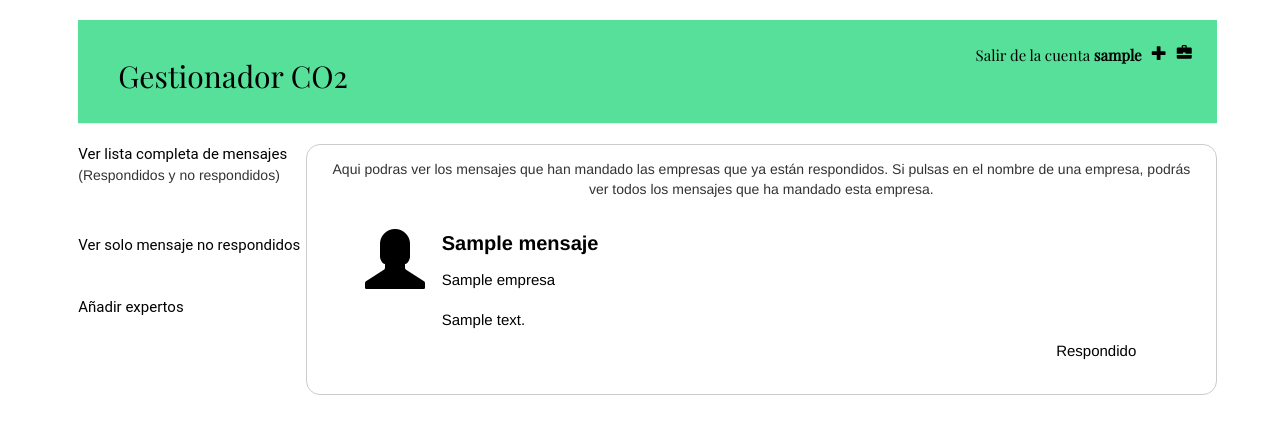
After one commit to apesantvin/proyecto, a Django app: page /inicio_experto in a window 1280 px wide. The commit adds this page. Shown: the top 434 px of the page. Run offline with Django 3.2, Linux system fonts and the light colour scheme; a user stored in the database is signed in; tables that the repository leaves empty hold one stand-in row (values such as "Sample post"); some libraries are stand-ins or nearby versions.

Commit message:
Expertos

```diff
--- a/GestionCO2/admin.py
+++ b/GestionCO2/admin.py
@@ -11,4 +11,5 @@ admin.site.register(EdificioConsumo)
 admin.site.register(VehiculoConsumo)
 admin.site.register(Mensaje)
 admin.site.register(Respuesta)
+admin.site.register(Experto)
 # Register your models here.
--- a/GestionCO2/models.py
+++ b/GestionCO2/models.py
@@ -129,7 +129,7 @@ class Mensaje (models.Model):
     titulo = models.CharField(max_length=200)
     texto = models.TextField()
     fecha_publicacion_mensaje = models.DateTimeField(default=timezone.now)
-    respondido =models.IntegerField(default=0)
+    respondido = models.IntegerField(default=0)
 
     def responder(self):
         self.respondido = 1
@@ -149,3 +149,15 @@ class Respuesta(models.Model):
 
     def __str__(self):
         return self.texto
+
+class Experto(models.Model):
+    usuario = models.ForeignKey('auth.User',on_delete=models.CASCADE)
+    id_usuario = models.IntegerField(default=0, unique=True)
+    autorizado = models.IntegerField(default=0)
+
+    def autorizar(self):
+        self.autorizado = 1
+        self.save()
+
+    def __str__(self):
+        return str(self.usuario)
--- a/GestionCO2/static/css/base.css
+++ b/GestionCO2/static/css/base.css
@@ -189,11 +189,45 @@ form {
     float: left;
 }
 .texto a{
+    height: 30;
     float: left;
     font-size: 20px;
     color: #000000;
 }
 
+.empresa a{
+    height: 30;
+    float: left;
+    font-size: 15px;
+    color: #000000;
+}
+.visto p{
+     float: right;
+}
+.experto-config{
+    width: 20%;
+    float: left;
+}
+
+.experto-config a{
+    color:#000000;
+    font-family: "Roboto",sans-serif;
+    font-size: 15;
+}
+.mensajes-expertos{
+    width: 80%;
+    float: right;
+    text-align: center;
+    padding: 1em;
+    border: 1px solid #CCC;
+    border-radius: 1em;
+}
+.experto-lista{
+    float: left;
+}
+.aceptar-expertos{
+    float: right;
+}
 
 .texto p{
     text-align: left;
--- a/GestionCO2/templates/GestionCO2/base.html
+++ b/GestionCO2/templates/GestionCO2/base.html
@@ -15,8 +15,9 @@
         <body>
             <div class="page-header">
                 {% if user.is_authenticated %}
+                    <a href="{% url 'inicio_experto' %}" class="top-menu"><span class="glyphicon glyphicon-briefcase"></span></a>
                     <a href="{% url 'añadir_empresa' %}" class="top-menu"><span class="glyphicon glyphicon-plus"></span></a>
-                    <a class="top-menu" href="{% url 'logout' %}">Salir de la cuenta</a>
+                    <a class="top-menu" href="{% url 'logout' %}">Salir de la cuenta <strong>{{user.username}}</strong></a>
                 {% else %}
                     <a href="{% url 'login' %}" class="top-menu"><span class="glyphicon glyphicon-lock"></span></a>
                 {% endif %}
--- /dev/null
+++ b/GestionCO2/templates/experto/base_experto.html
@@ -0,0 +1,20 @@
+{% extends 'GestionCO2/base.html' %}
+
+{% block content %}
+    <div class='experto-config'>
+        <a href="{% url 'mensajes_todos_experto' %}"> Ver lista completa de mensajes</a>
+        <br/><p>(Respondidos y no respondidos) </p>
+        <br/><br/>
+        <a href="{% url 'mensajes_experto' %}"> Ver solo mensaje no respondidos </a>
+        <br/><br/><br/>
+        {% if user.is_superuser%}
+            <a href="{% url 'lista_expertos_añadir' %}"> Añadir expertos </a>
+        {% endif %}
+    </div>
+    <div class='mensajes-expertos'>
+        {% block content_2 %}
+        {% endblock %}
+    </div>
+    <br/><br/>
+    <hr/>
+{% endblock %}
--- /dev/null
+++ b/GestionCO2/templates/experto/inicio_experto.html
@@ -0,0 +1,36 @@
+{% extends 'experto/base_experto.html' %}
+
+{% block content_2 %}
+    <p> {{add}}Si pulsas en el nombre de una empresa, podrás ver todos los mensajes que ha mandado esta empresa.</p>
+    <br/>
+    {% for m in lista_mensajes %}
+        <div class="mensaje">
+            <div class="usuario">
+                <p class="glyphicon glyphicon-user"></p>
+            </div>
+            <div class="texto">
+                {% if m.respondido == 1%}
+                    <a href="{% url 'mensaje_detalles_experto' mensajePK=m.pk %}"><strong> {{m.titulo}} </strong></a>
+                    <div class="Espacio4"></div>
+                    <div class="empresa">
+                        <a href="{% url 'mensajes_empresa' pk=m.empresa.pk %}">{{m.empresa}}</a>
+                    </div>
+                    <div class="Espacio4"></div>
+                    <p> {{m.texto}} </p>
+                    <div class='visto'><p> Respondido </p></div>
+                {% else %}
+                    <a href="{% url 'experto_mensaje' mensajePK=m.pk %}"><strong> {{m.titulo}} </strong></a>
+                    <div class="Espacio4"></div>
+                    <div class="empresa">
+                        <a href="{% url 'mensajes_empresa' pk=m.empresa.pk %}">{{m.empresa}}</a>
+                    </div>
+                    <div class="Espacio4"></div>
+                    <p> {{m.texto}} </p>
+                {% endif %}
+                <div class="Espacio4"></div>
+            </div>
+        </div>
+    {% empty %}
+        <p> No hay mensajes </p>
+    {% endfor %}
+{% endblock %}
--- a/GestionCO2/urls.py
+++ b/GestionCO2/urls.py
@@ -4,6 +4,7 @@ from django.conf.urls.static import static
 from django.conf import settings
 
 urlpatterns = [
+    path('register', views.register, name='register'),
     path('', views.pagina_principal, name='pagina_principal'),
     path('lista_empresas', views.empresa_lista, name='empresa_lista'),
     path('empresa/<int:pk>/', views.empresa_detalles, name='empresa_detalles'),
@@ -16,7 +17,15 @@ urlpatterns = [
     path('añadir_generador/<int:pk>/', views.añadir_generador, name='añadir_generador'),
     path('añadir_empresa/', views.añadir_empresa, name='añadir_empresa'),
     path('mensajes/<int:pk>/', views.mensajes, name='mensajes'),
-    path('mensaje/<int:pk>/<int:mensajePK>', views.mensaje_detalles, name='mensaje_detalles'),
+    path('mensaje/<int:pk>/<int:mensajePK>/', views.mensaje_detalles, name='mensaje_detalles'),
     path('añadir_mensaje/<int:pk>/', views.añadir_mensaje, name='añadir_mensaje'),
-    path('register', views.register, name='register'),
+    path('inicio_experto', views.mensajes_todos_experto, name='inicio_experto'),
+    path('ask_for_experto', views.ask_for_experto, name='ask_for_experto'),
+    path('add_experto/<int:expertoPK>/', views.add_experto, name='add_experto'),
+    path('mensajes_experto', views.mensajes_experto, name='mensajes_experto'),
+    path('mensajes_empresa/<int:pk>/', views.mensajes_empresa, name='mensajes_empresa'),
+    path('mensajes_todos_experto', views.mensajes_todos_experto, name='mensajes_todos_experto'),
+    path('experto_mensaje/<int:mensajePK>/', views.experto_mensaje, name='experto_mensaje'),
+    path('experto_mensaje_detalles/<int:mensajePK>/', views.mensaje_detalles_experto, name='mensaje_detalles_experto'),
+    path('lista_expertos_añadir', views.lista_expertos_añadir, name='lista_expertos_añadir'),
 ]+ static(settings.MEDIA_URL,document_root=settings.MEDIA_ROOT)
--- a/GestionCO2/views.py
+++ b/GestionCO2/views.py
@@ -5,6 +5,7 @@ from django.contrib.auth.forms import UserCreationForm
 from django.contrib.auth.models import User
 from django.contrib.auth import login as do_login
 from django.contrib.auth.decorators import login_required
+import sqlite3
 
 def empresa_lista(request):
     datos = Empresa.objects.all().order_by('nombre_empresa')
@@ -159,8 +160,6 @@ def añadir_generador(request, pk):
         form = GeneradorEdificioForm()
     return render(request, 'GestionCO2/añadir_datos_html.html', {'form': form, 'empresa': e, 'title':'consumo de Generador', 'error':error})
 
-
-@login_required
 def register(request):
     form = formularioregistroForm()
     form.fields['username'].help_text = None
@@ -177,3 +176,84 @@ def register(request):
 
 def pagina_principal(request):
     return render(request, 'GestionCO2/pagina_principal.html')
+
+def mensajes_experto(request):
+    lista_mensajes = Mensaje.objects.filter(respondido=0)
+    explicacion='Aqui podras ver los mensajes que han mandado las empresas y todavía estan sin responder. Pulsando en cada uno de ellos, podrás responder a dicho mensaje. '
+    return render(request, 'experto/inicio_experto.html',  {'lista_mensajes':lista_mensajes, 'add':explicacion})
+
+
+def experto_mensaje(request, mensajePK):
+    mensaje = get_object_or_404(Mensaje, pk=mensajePK)
+    if request.method == "POST":
+        form = RespuestaForm(request.POST)
+        if form.is_valid():
+            respuesta = form.save(commit=False)
+            respuesta.mensaje = mensaje
+            respuesta.fecha_publicacion_respuesta=timezone.now()
+            respuesta.save()
+            mensaje.responder()
+            return redirect('mensaje_detalles_experto', mensajePK=mensaje.pk)
+    else:
+        form = RespuestaForm()
+    return render(request, 'experto/experto_mensaje.html',  {'form': form, 'm':mensaje})
+
+def mensaje_detalles_experto(request, mensajePK):
+    m = get_object_or_404(Mensaje, pk=mensajePK)
+    return render(request, 'experto/mensaje_detalles_experto.html',  {'m' : m})
+
+def ask_for_experto(request):
+    form = ExpertoForm(request.POST,request.FILES)
+    if form.is_valid():
+        experto = form.save(commit=False)
+        experto.usuario = request.user
+        experto.id_usuario = request.user.id
+        experto.save()
+    return (mensajes_todos_experto(request))
+
+def add_experto(request, expertoPK):
+    experto = get_object_or_404(Experto, pk=expertoPK)
+    experto.autorizar()
+    lista_expertos = Experto.objects.filter(autorizado=0)
+    return render(request, 'experto/lista_expertos_añadir.html',  {'lista_expertos':lista_expertos})
+
+def mensajes_empresa(request, pk):
+    empresa = get_object_or_404(Empresa, pk=pk)
+    lista_mensajes = Mensaje.objects.filter(empresa=empresa)
+    explicacion='Aqui podras ver los mensajes que han mandado la empresa '+str(empresa)+'. Pulsando en cada uno de ellos, podrás ver la respuesta en caso de que tenga, caso contrario podrás responder al mensaje.'
+    return render(request, 'experto/lista_mensajes_empresa.html',  {'lista_mensajes':lista_mensajes, 'add':explicacion})
+
+def lista_expertos_añadir(request):
+    lista_expertos = Experto.objects.filter(autorizado=0)
+    return render(request, 'experto/lista_expertos_añadir.html',  {'lista_expertos':lista_expertos})
+
+def mensajes_todos_experto(request):
+    no_experto=0;
+    lista_expertos = Experto.objects.all()
+    if lista_expertos.exists():
+        for l in lista_expertos:
+            if request.user.id == l.id_usuario:
+                if l.autorizado==0:
+                    no_experto=0;
+                    return render(request, 'experto/base_base_experto.html', {'experto':no_experto})
+                else:
+                    no_experto=0;
+                    lista_mensajes = Mensaje.objects.all()
+                    explicacion='Aqui podras ver los mensajes que han mandado las empresas que ya están respondidos. '
+                    return render(request, 'experto/inicio_experto.html',  {'lista_mensajes':lista_mensajes, 'add':explicacion})
+            else:
+                if request.user.is_superuser:
+                    lista_mensajes = Mensaje.objects.all()
+                    explicacion='Aqui podras ver los mensajes que han mandado las empresas que ya están respondidos. '
+                    return render(request, 'experto/inicio_experto.html',  {'lista_mensajes':lista_mensajes, 'add':explicacion})
+                else:
+                    no_experto=1;
+    else:
+        if request.user.is_superuser:
+            lista_mensajes = Mensaje.objects.all()
+            explicacion='Aqui podras ver los mensajes que han mandado las empresas que ya están respondidos. '
+            return render(request, 'experto/inicio_experto.html',  {'lista_mensajes':lista_mensajes, 'add':explicacion})
+        else:
+            no_experto=1;
+    if no_experto==1:
+        return render(request, 'experto/base_base_experto.html', {'experto':no_experto})
```
Also changed, not shown: GestionCO2/forms.py (+11 -0 lines), GestionCO2/templates/experto/base_base_experto.html (added, +10 -0 lines), GestionCO2/templates/experto/experto_mensaje.html (added, +43 -0 lines), GestionCO2/templates/experto/lista_expertos_añadir.html (added, +22 -0 lines), GestionCO2/templates/experto/lista_mensajes_empresa.html (added, +36 -0 lines), GestionCO2/templates/experto/mensaje_detalles_experto.html (added, +31 -0 lines), GestionCO2/migrations/0013_experto.py (added), GestionCO2/migrations/0014_experto_id_usuario.py (added), GestionCO2/migrations/0015_auto_20191230_2211.py (added), GestionCO2/migrations/0016_experto_autorizado.py (added).
